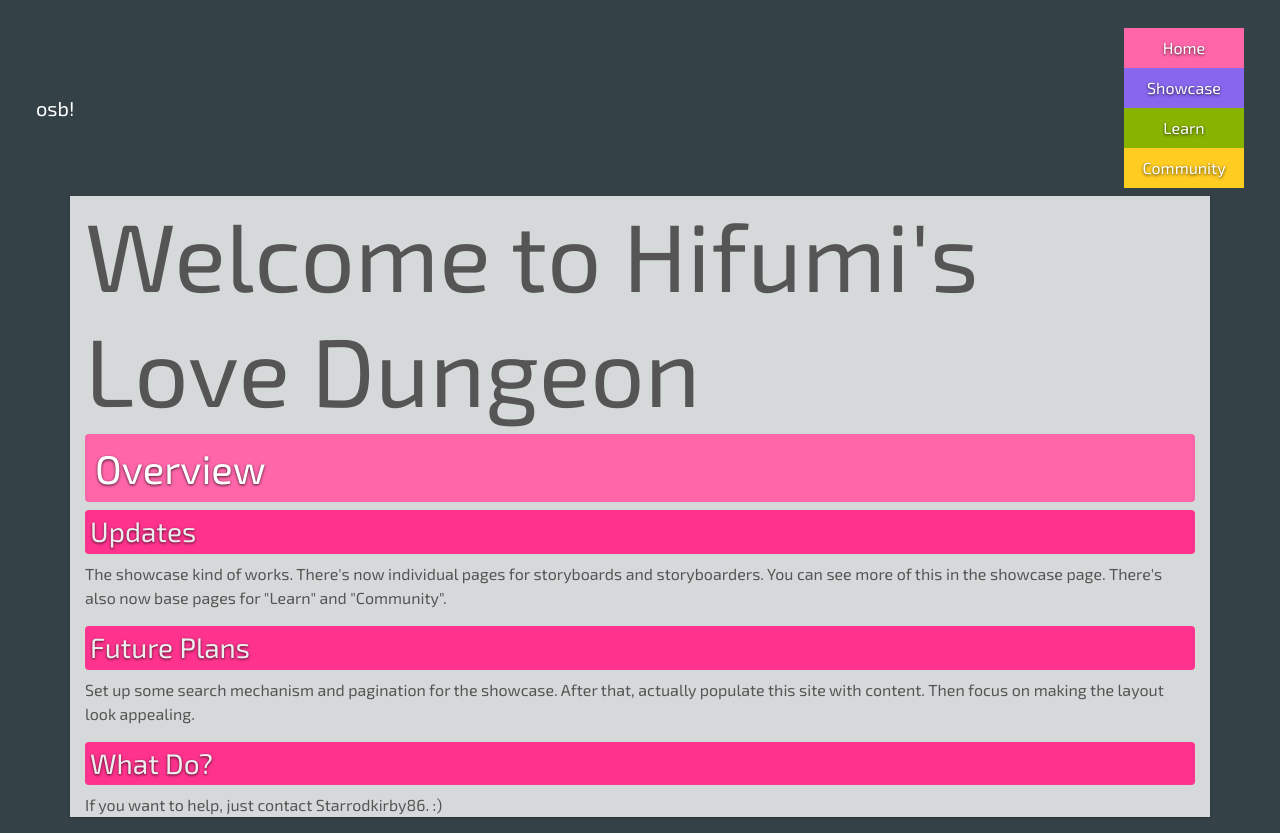
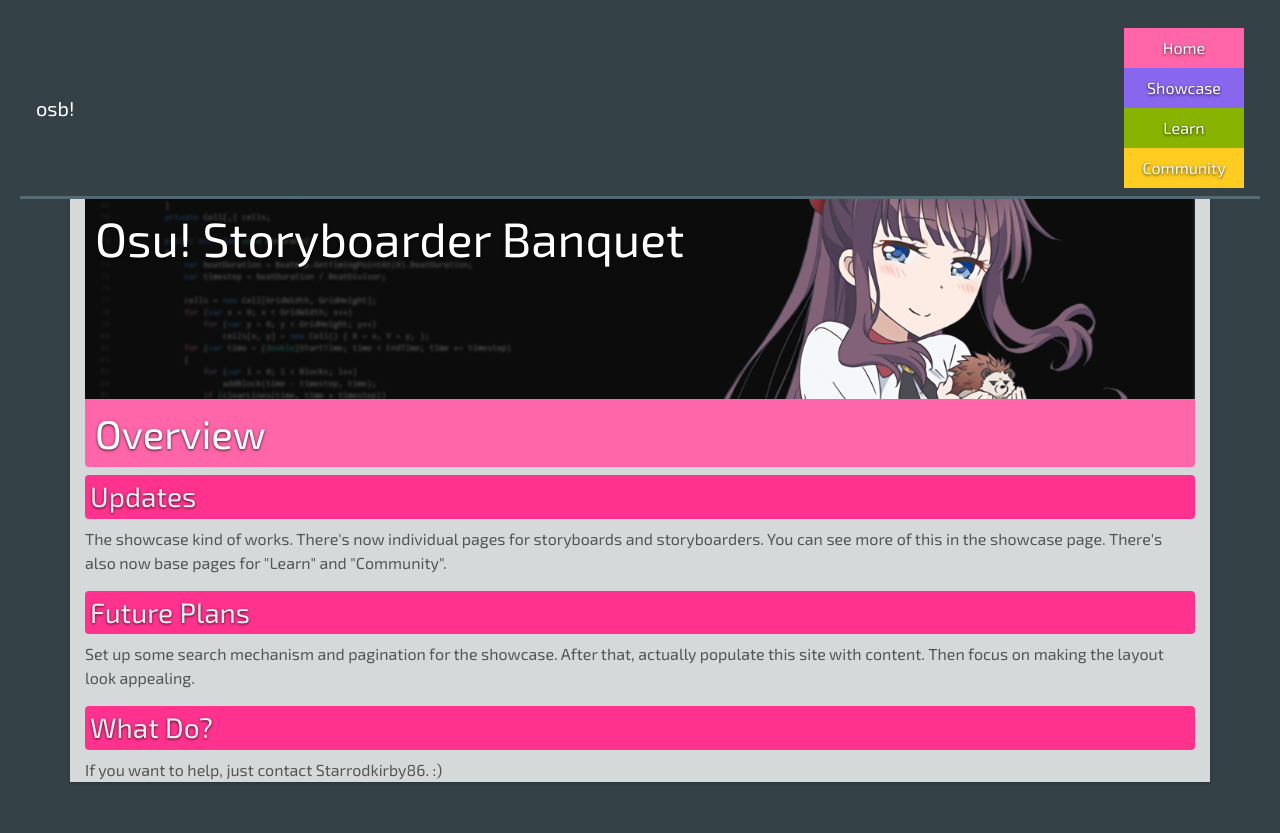
Before and after one commit to osb-group/osb.moe, a Django app: page / in a window 1280 px wide. After the commit the page ends 782 px from the top, so only its background shows below. Run offline with Django 3.2, Linux system fonts and the light colour scheme; parts of the project's set-up code (start-up, migrations or seed data) failed here and were passed over; some libraries are stand-ins or nearby versions.

Commit message:
Add index banner, minor touch-ups, and head addition block to base.html

```diff
--- /dev/null
+++ b/static/base/index.css
@@ -0,0 +1,22 @@
+.opening-banner {
+  background: url(/static/base/code_bg.png) 95%/100%;
+  overflow-y: hidden;
+  overflow-x: hidden;
+  height: 200px; }
+
+.opening-header {
+  color: #fff;
+  margin: 10px;
+  text-shadow: 0 1px 3px rgba(0, 0, 0, 0.75);
+  position: absolute;
+  top: 200px;
+  font-size: 3rem;
+  z-index: 1; }
+
+.hifumi {
+  background: url(/static/base/hifumi_render.png) 120% -90px/600px no-repeat;
+  min-width: 540px;
+  min-height: 100%;
+  position: relative; }
+
+/*# sourceMappingURL=index.css.map */
--- /dev/null
+++ b/static/base/index.scss
@@ -0,0 +1,23 @@
+.opening-banner {
+  background: url(/static/base/code_bg.png) 95%/100% ;
+  overflow-y: hidden;
+  overflow-x: hidden;
+  height: 200px;
+}
+
+.opening-header {
+  color: #fff;
+  margin: 10px;
+  text-shadow: 0 1px 3px rgba(0,0,0,.75);
+  position: absolute;
+  top: 200px;
+  font-size: 3rem;
+  z-index: 1;
+}
+
+.hifumi {
+  background: url(/static/base/hifumi_render.png) 120% -90px/600px no-repeat;
+  min-width: 540px;
+  min-height: 100%;
+  position: relative;
+}
--- a/static/base/main.css
+++ b/static/base/main.css
@@ -111,6 +111,9 @@
     min-width: 189px;
     background: #eeb700; }
 
+.top-header {
+  border-radius: 0 0 .25rem .25rem; }
+
 .container {
   background: rgba(255, 255, 255, 0.8);
   box-shadow: 0 1px 3px rgba(0, 0, 0, 0.25); }
@@ -124,7 +127,8 @@
 
 .navbar {
   font: "Exo 2", sans-serif;
-  margin: 20px 20px 0px 20px; }
+  margin: 20px 20px 0px 20px;
+  border-bottom: medium solid #556a72; }
 
 body {
   font-family: "Exo 2", sans-serif;
--- a/static/base/main.scss
+++ b/static/base/main.scss
@@ -77,6 +77,10 @@
 }
 
 // General Bootstrappy overrides
+.top-header {
+  border-radius: 0 0 .25rem .25rem;
+}
+
 .container {
   background: rgba(255, 255, 255, 0.8);
   box-shadow: 0 1px 3px rgba(0,0,0,.25);
@@ -93,6 +97,7 @@
 .navbar {
   font: $main-font;
   margin: 20px 20px 0px 20px;
+  border-bottom: medium solid lighten(nth($colors-back,1),15%);
 }
 
 body {
--- a/templates/base.html
+++ b/templates/base.html
@@ -15,6 +15,7 @@
     <link rel="stylesheet" href="https://maxcdn.bootstrapcdn.com/bootstrap/4.0.0-alpha.5/css/bootstrap.min.css" integrity="sha384-AysaV+vQoT3kOAXZkl02PThvDr8HYKPZhNT5h/CXfBThSRXQ6jW5DO2ekP5ViFdi" crossorigin="hifumi">
     <link rel="stylesheet" href="/static/base/main.css" />
     <link href="https://fonts.googleapis.com/css?family=Exo+2" rel="stylesheet">
+    {% block head %}{% endblock %}
 </head>
 
 <body>
--- a/templates/index.html
+++ b/templates/index.html
@@ -2,9 +2,13 @@
 
 {% block title %}Osu! Storyboarder Banquet{% endblock %}
 
+{% block head %}
+    <link rel="stylesheet" href="/static/base/index.css" />
+{% endblock %}
+
 {% block content %}
-    <h1 class="display-1">Welcome to Hifumi's Love Dungeon</h1>
-    <h1 class="special-banner-1 rounded">Overview</h1>
+    <div class="opening-banner"><h1 class="display opening-header">Osu! Storyboarder Banquet</h1><div class="hifumi"></div></div>
+    <h1 class="special-banner-1 top-header">Overview</h1>
     <h3 class="special-banner-sub-1 rounded">Updates</h3>
     <p>The showcase kind of works. There's now individual pages for storyboards and storyboarders. You can see more of this in the showcase page. There's also now base pages for "Learn" and "Community".</p>
     <h3 class="special-banner-sub-1 rounded">Future Plans</h3>
```
Also changed, not shown: static/base/code_bg.png (added), static/base/hifumi_render.png (added), 2 other files.
